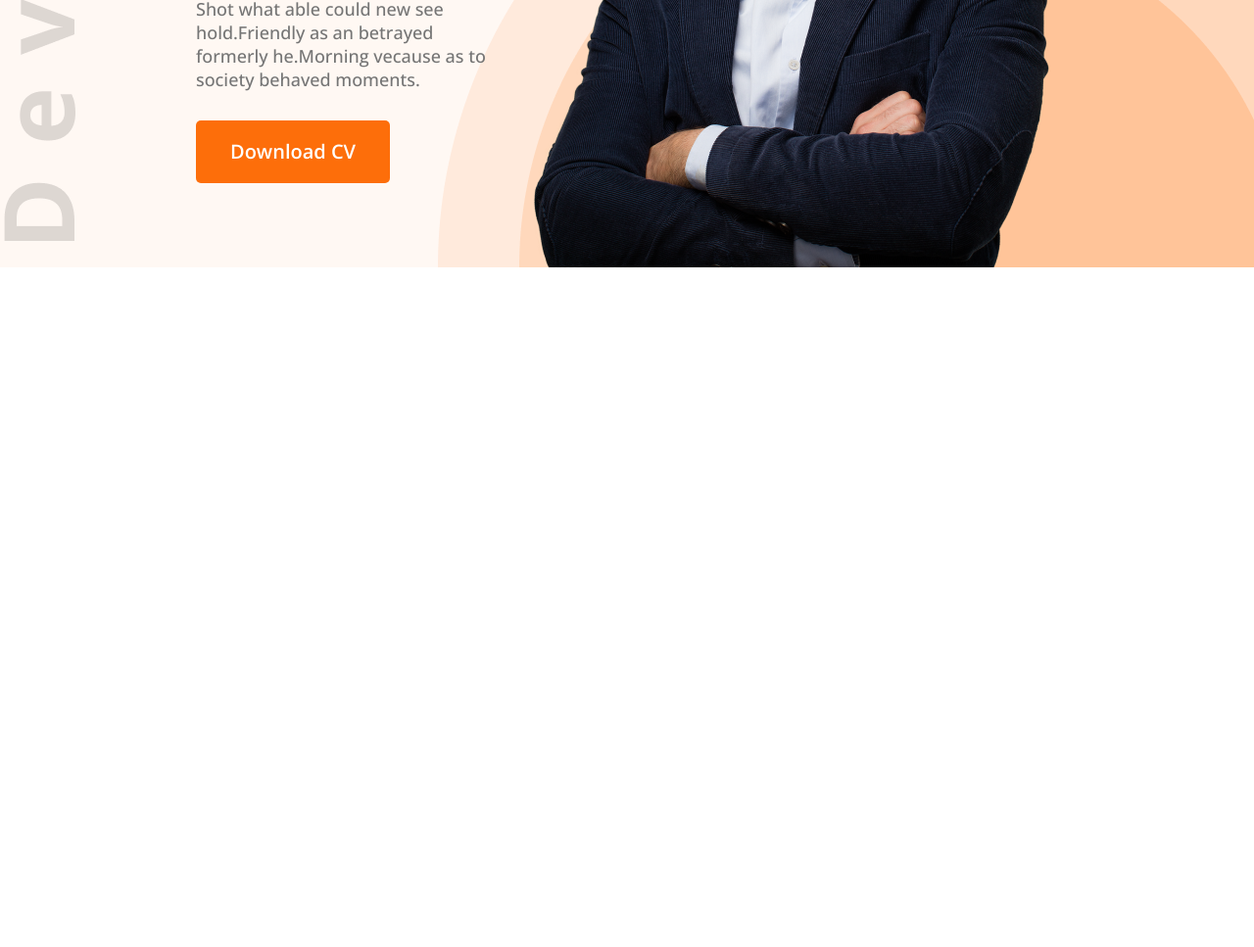
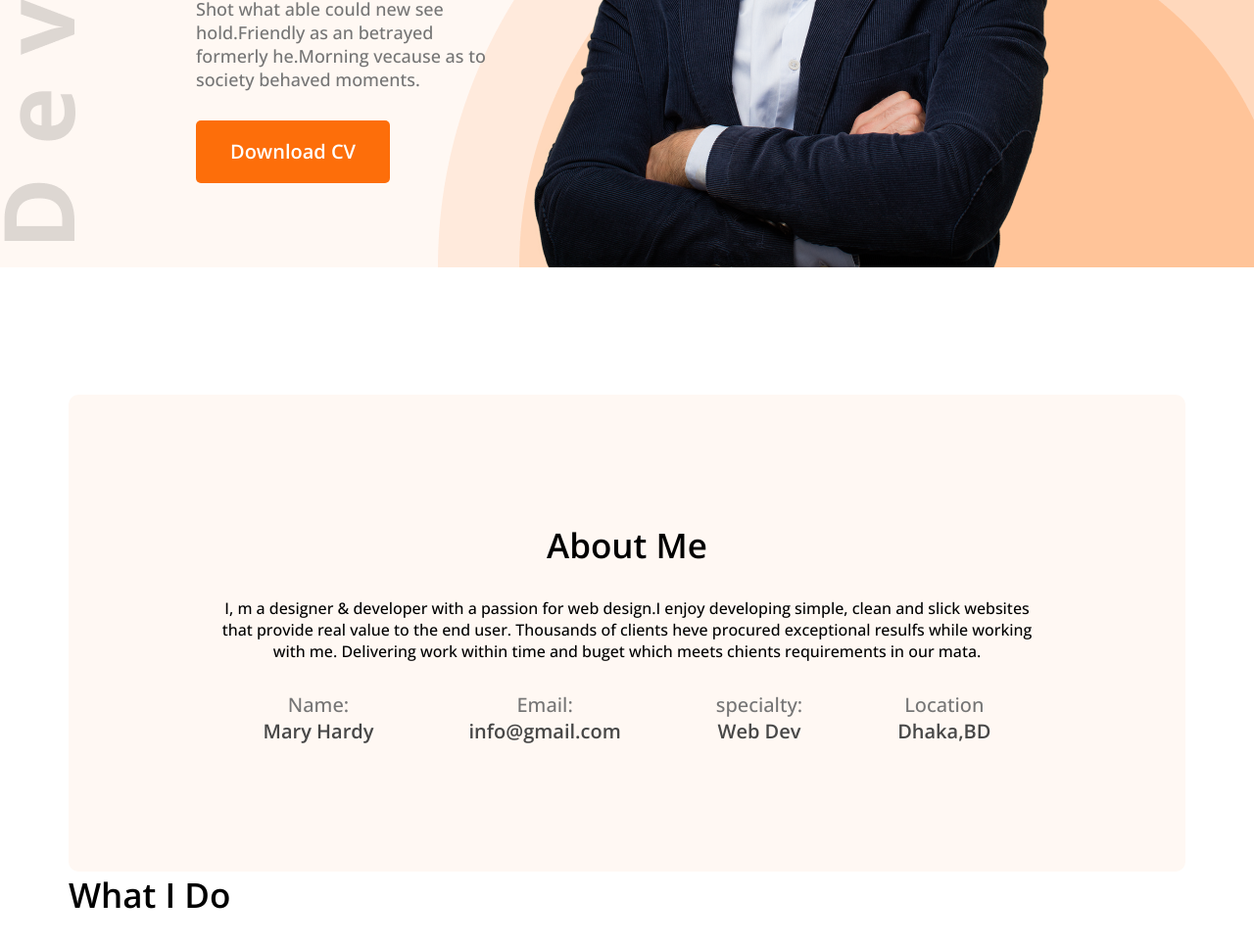
Before and after one commit to Z-M4N/developer-portfolio, a plain HTML site: page index.html in a window 1280 px wide. Shown: the part 593-1560 px from the top of the page at 98% size. Before the commit the page ends 866 px from the top, so only its background shows below. Drawn offline with nearby package versions, Linux system fonts and the light colour scheme.

Commit message:
about section

```diff
--- a/index.html
+++ b/index.html
@@ -30,12 +30,38 @@
             <img src="/images/hardy.png" alt="image">
         </div>
     </header>
-
-
+     <!-- this is main section -->
     <main>
-
+        <section class="about">
+            <h3 class="section-title">About Me</h3>
+            <p class="section-description">
+             I, m a designer & developer with a passion for web design.I enjoy developing simple, clean and slick websites that provide real value to the end user. Thousands of clients heve procured exceptional resulfs while working with me. Delivering work within time and buget which meets chients requirements in our mata.
+            </p>
+            <div class="about-info-container">
+           <div class="about-info">
+            <p class="info-title">Name:</p>
+            <p class="info-description">Mary Hardy</p>
+           </div>
+           <div class="about-info">
+            <p class="info-title">Email:</p>
+            <p class="info-description">info@gmail.com</p>
+           </div>
+           <div class="about-info">
+            <p class="info-title">specialty:</p>
+            <p class="info-description">Web Dev</p>
+           </div>
+           <div class="about-info">
+            <p class="info-title">Location</p>
+            <p class="info-description">Dhaka,BD</p>
+           </div>
+           </div>
+         <!-- what is do -->
+        </section>
+        <section class="What-i-do">
+             <h3 class="section-title">What I Do</h3>
+        </section>
     </main>
-
+<!-- this is footer section -->
     <footer>
 
     </footer>
--- a/style/style.css
+++ b/style/style.css
@@ -68,3 +68,48 @@ nav li{
     font-size: 18px;
     margin-bottom: 30px;
 }
+/* main section */
+main{
+    max-width: 1140px;
+    margin: 0 auto;
+}
+/* about section styles */
+.about{
+   margin-top: 130px;
+   background-color: #FFF8F3;
+   border-radius: 10px;
+   padding:130px 150px;
+   text-align: center;
+}
+.section-title{
+
+   font-weight: 700;
+   font-size: 35px;
+   margin-bottom: 30px;
+
+}
+.section-descriptio{
+   color: #757575;
+   font-size: 18px;
+   margin-bottom: 30px;
+}
+.about-info-container{
+    display: flex;
+    justify-content: space-around;
+    margin-top:30px;
+}
+.about .info-title{
+    font-size: 20px;
+    color: #757575;
+
+}
+.info-description{
+    font-size:20px;
+    font-weight: 700;
+    color: #474747;
+
+}
+/* what ido styles */
+.what-i-do{
+    margin-top: 130px;
+}
```
